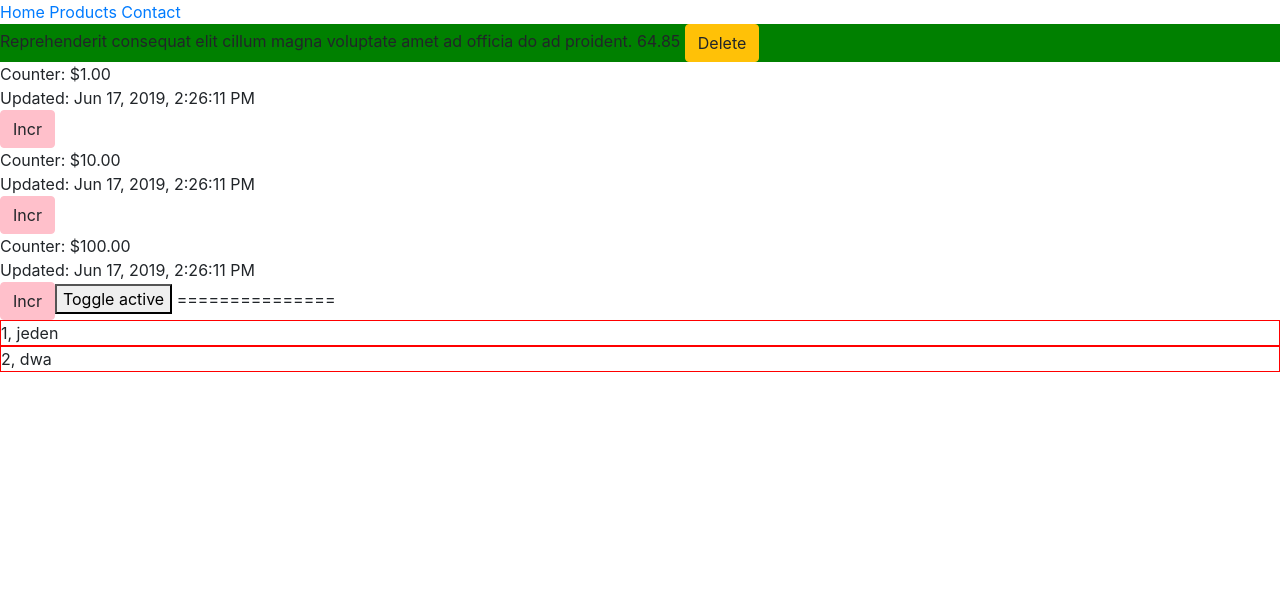
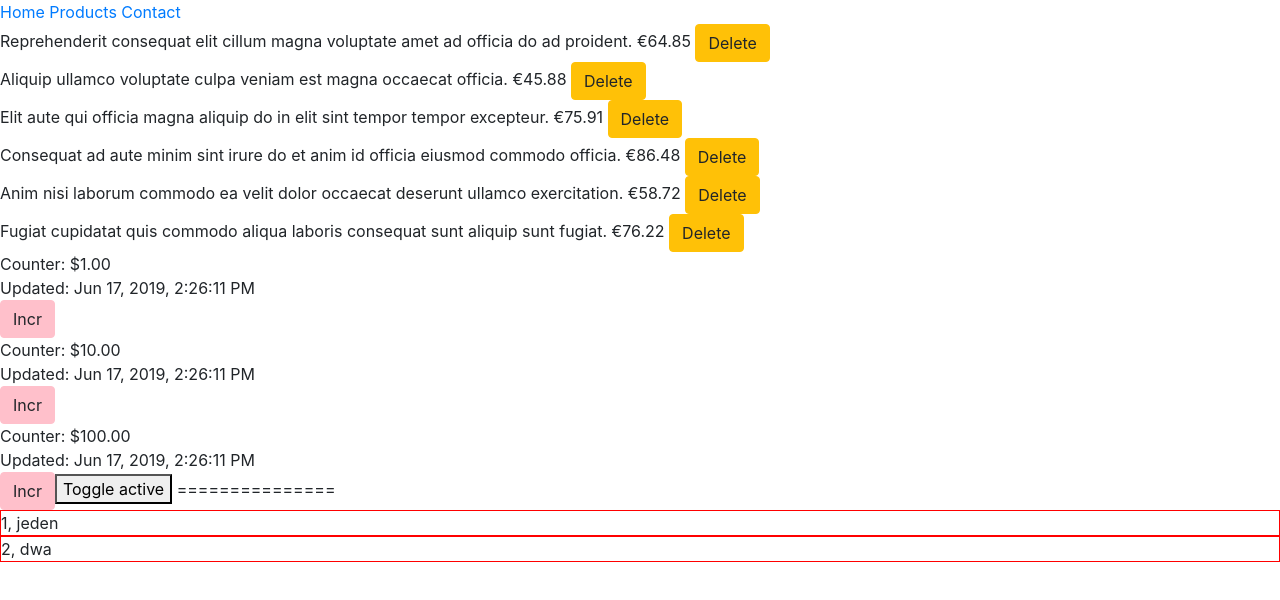
Before and after one commit to bottega-rbrzoska/orange-angular, an Angular app in the folder orange-app/: page /products in a window 1280 px wide. Shown: the top 600 px of the page. Built offline with nearby package versions, Linux system fonts and the light colour scheme.

Commit message:
NgFor ngIf

```diff
--- /dev/null
+++ b/orange-app/src/app/models/product.ts
@@ -0,0 +1,14 @@
+export interface Product {
+  "id":string;
+  "isActive":boolean;
+  "price":string;
+  "avatar":string;
+  "itemsAvailable":number;
+  "category"?:ProductCategory;
+  "name":string;
+  "description":string;
+  "created":number;
+  "createdBy":string;
+}
+
+export type ProductCategory = 'others' | 'food' | 'electronic';
--- a/orange-app/src/app/product-item/product-item.component.html
+++ b/orange-app/src/app/product-item/product-item.component.html
@@ -1,4 +1,4 @@
-<div>{{product.name}} {{product.price}}
+<div>{{product.name}} {{product.price | currency:'EUR'}}
     <button class="btn btn-warning"
             (click)="deleteProduct()">Delete</button>
 </div>
--- a/orange-app/src/app/product-item/product-item.component.ts
+++ b/orange-app/src/app/product-item/product-item.component.ts
@@ -1,4 +1,5 @@
 import { Component, OnInit, Input, Output, EventEmitter } from '@angular/core';
+import { Product } from '../models/product';
 
 @Component({
   selector: 'app-product-item',
@@ -7,7 +8,7 @@ import { Component, OnInit, Input, Output, EventEmitter } from '@angular/core';
 })
 export class ProductItemComponent implements OnInit {
 
-  @Input() product;
+  @Input() product: Product;
   @Output() delete = new EventEmitter();
   constructor() { }
 
--- a/orange-app/src/app/products-list/products-list.component.html
+++ b/orange-app/src/app/products-list/products-list.component.html
@@ -1,3 +1,3 @@
-<app-product-item appTest="green"
+<app-product-item *ngFor="let product of products"
         (delete)="handleDelete($event)"
         [product]="product"></app-product-item>
--- a/orange-app/src/app/products-list/products-list.component.ts
+++ b/orange-app/src/app/products-list/products-list.component.ts
@@ -1,4 +1,5 @@
 import { Component, OnInit } from '@angular/core';
+import { Product } from '../models/product';
 
 @Component({
   selector: 'app-products-list',
@@ -6,7 +7,8 @@ import { Component, OnInit } from '@angular/core';
   styleUrls: ['./products-list.component.scss']
 })
 export class ProductsListComponent implements OnInit {
- product = {
+ products: Product[] = [
+   {
      "id":"1505a93e-bc9e-4d55-90d3-33fcec33674d",
      "isActive":true,
      "price":"64.85",
@@ -17,7 +19,67 @@ export class ProductsListComponent implements OnInit {
      "description":"Sit irure pariatur nulla sit pariatur nulla. Laborum proident ad culpa excepteur eu irure eiusmod Lorem tempor non veniam in consectetur. Sunt eiusmod adipisicing eu ad nostrud velit dolor ea cillum ut qui elit adipisicing.\n\nAdipisicing laborum labore in esse excepteur dolore ut qui do commodo sit. Exercitation sunt in aute officia nostrud ut incididunt sit culpa consequat in aliqua. Irure sunt commodo excepteur nisi adipisicing ullamco ea consectetur commodo cillum. Sit proident excepteur aliquip eiusmod aliquip ipsum ea aliquip cupidatat consectetur.",
      "created":1553640169515,
      "createdBy":""
- }
+   },
+   {
+     "id":"f50a9c4a-2bd9-49e5-a312-2339a749e6e8",
+     "isActive":false,
+     "price":"45.88",
+     "avatar":"https://picsum.photos/150",
+     "itemsAvailable":35,
+     "category":"others",
+     "name":"Aliquip ullamco voluptate culpa veniam est magna occaecat officia.",
+     "description":"Ex cupidatat enim in tempor aliqua ullamco ea. Aliquip nostrud nisi nostrud culpa magna sint veniam. Ea in voluptate est sint magna pariatur labore aliqua. Non officia voluptate dolor et nostrud. Commodo ullamco culpa deserunt nisi aute ex. Ad velit cillum do cupidatat magna sit.\n\nIpsum irure qui reprehenderit nisi reprehenderit adipisicing et laborum id magna elit irure sit. Qui culpa consectetur elit ipsum magna aliquip sit velit. Sit ipsum sunt deserunt quis incididunt duis quis qui. Aliqua eu et do sint mollit et incididunt ipsum quis ut. Amet laboris commodo exercitation exercitation esse. Nostrud labore veniam ipsum et occaecat mollit sit esse. Id irure ad ullamco veniam incididunt qui commodo.",
+     "created":1552845089383,
+     "createdBy":""
+   },
+   {
+     "id":"b1161e93-0c6c-404a-aa36-0b48d9a62556",
+     "isActive":true,
+     "price":"75.91",
+     "avatar":"https://picsum.photos/150",
+     "itemsAvailable":34,
+     "category":"food",
+     "name":"Elit aute qui officia magna aliquip do in elit sint tempor tempor excepteur.",
+     "description":"Exercitation nostrud laboris adipisicing mollit minim esse sunt consectetur amet laborum ullamco commodo sunt proident. Elit eu aliquip qui et excepteur officia velit qui consectetur laborum officia ullamco consequat quis. Ea do sunt velit cupidatat ut dolor nostrud dolore proident consectetur aliquip eiusmod. Occaecat nostrud exercitation reprehenderit id elit ipsum. Lorem adipisicing eu voluptate nulla do enim aliquip irure cupidatat officia qui ut. Labore et non nulla ullamco Lorem reprehenderit sit ad dolore elit ullamco Lorem voluptate.\n\nMollit voluptate aute reprehenderit sint aliquip consectetur aliqua do tempor non velit tempor cillum. Proident minim sint est duis duis. Non aliqua sint enim minim ipsum minim velit ad elit. Minim est duis nisi sit do dolore labore nisi. Quis ea irure Lorem laborum enim aute ad. Mollit ipsum ea pariatur fugiat ullamco.",
+     "created":1553377229876,
+     "createdBy":""
+   },
+   {
+     "id":"52964a37-56a7-4b2b-8096-e4b5e7514a13",
+     "isActive":true,
+     "price":"86.48",
+     "avatar":"https://picsum.photos/150",
+     "itemsAvailable":6,
+     "category":"food",
+     "name":"Consequat ad aute minim sint irure do et anim id officia eiusmod commodo officia.",
+     "description":"Cillum nostrud cillum dolor do laborum. Sit non commodo laborum occaecat. Ex duis reprehenderit culpa cupidatat quis aliqua cupidatat proident excepteur elit duis. Fugiat voluptate proident occaecat consectetur exercitation.\n\nAmet aliqua elit amet sunt. Laborum sint mollit est commodo deserunt incididunt proident nisi tempor occaecat quis amet proident adipisicing. Cupidatat elit eiusmod cillum veniam fugiat. Aute sint aute velit cupidatat deserunt.",
+     "created":1548310248133,
+     "createdBy":""
+   },
+   {
+     "id":"cfc386f3-cdac-47c5-b0a4-24997320e7a6",
+     "isActive":true,
+     "price":"58.72",
+     "avatar":"https://picsum.photos/150",
+     "itemsAvailable":25,
+     "category":"others",
+     "name":"Anim nisi laborum commodo ea velit dolor occaecat deserunt ullamco exercitation.",
+     "description":"Ad deserunt ipsum eiusmod dolor. Non in sunt sint consectetur. Fugiat duis mollit reprehenderit ut aliquip culpa sit Lorem aliqua exercitation ut. Nostrud sunt sint deserunt laboris consequat Lorem est eu magna aliqua. Occaecat ut nulla reprehenderit ad ullamco tempor sunt.\n\nEsse commodo dolore consequat est esse aliqua dolore ad do cillum tempor. Proident cillum eiusmod aute occaecat officia cillum. Exercitation in est voluptate commodo.",
+     "created":1548025597703,
+     "createdBy":""
+   },
+   {
+     "id":"ec8cc12a-cf45-40f4-a87f-bf2a8f41ab4b",
+     "isActive":true,
+     "price":"76.22",
+     "avatar":"https://picsum.photos/150",
+     "itemsAvailable":27,
+     "category":"others",
+     "name":"Fugiat cupidatat quis commodo aliqua laboris consequat sunt aliquip sunt fugiat.",
+     "description":"Reprehenderit velit magna ut labore ut quis magna irure excepteur cillum pariatur Lorem exercitation. Dolore proident culpa fugiat amet quis non magna mollit pariatur. Duis laborum fugiat pariatur Lorem quis ex non non aliqua nisi ut eiusmod in. Dolor aliquip eiusmod esse amet eiusmod nisi. Aliquip labore eu nisi nostrud occaecat excepteur id laborum laboris Lorem deserunt exercitation. Ullamco ad minim sint ipsum sit voluptate ullamco sit non sunt adipisicing. Officia veniam labore consectetur ut est est.\n\nSunt culpa sunt voluptate id ad officia mollit officia quis pariatur exercitation voluptate irure. Anim exercitation aliquip commodo nostrud sint proident cupidatat pariatur tempor reprehenderit id sunt non esse. Sit nulla cillum consequat cupidatat et nisi anim aliquip commodo non ad cupidatat ea cupidatat. Id fugiat consequat ex velit consectetur.",
+     "created":1549503280511,
+     "createdBy":""
+   }]
   constructor() { }
 
   ngOnInit() {
```
Lines whose indentation alone changed are shown as unchanged.
